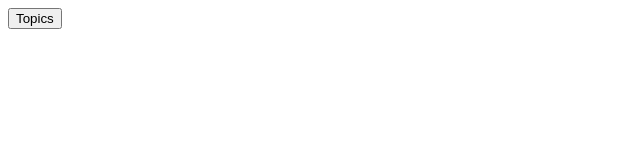
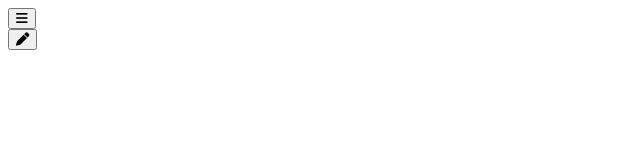
Before and after one commit to ketchup-cfg/somewhere-client-ui, a Svelte app: page / in a window 1280 px wide. Shown: the top 160 px of the page, without its empty margins (0-640 px from the left). Built offline with nearby package versions, Linux system fonts and the light colour scheme.

Commit message:
Added Font Awesome, and started to get sidebar buttons to work

```diff
--- a/public/index.html
+++ b/public/index.html
@@ -8,6 +8,7 @@
 
     <title>Forum</title>
 
+    <script src="https://kit.fontawesome.com/abcb054d0c.js" crossorigin="anonymous"></script>
     <link rel="stylesheet" href="build/bundle.css">
 
     <script defer src="build/bundle.js"></script>
--- a/src/App.svelte
+++ b/src/App.svelte
@@ -1,4 +1,5 @@
 <script lang="ts">
+  import {fly} from 'svelte/transition';
   import TopicsSidebar from "./TopicsSidebar.svelte";
 
   let shouldShowTopicSidebar = false;
@@ -10,17 +11,32 @@
 
 <div class="flex">
   {#if shouldShowTopicSidebar}
+    <div transition:fly="{{ x: -200, duration: 300 }}">
       <TopicsSidebar bind:shouldShowTopicSidebar/>
+    </div>
   {/if}
 
   <div class="relative top-4 left-4 z-0">
     <main>
+      {#if !shouldShowTopicSidebar}
+        <div class="fixed bottom-4 left-4" transition:fly="{{ y: 200, duration: 300 }}">
           <button
             class="bg-blue-500 hover:bg-blue-600 active:bg-blue-700 focus:outline-none focus:ring focus:ring-blue-300 text-white font-bold py-2 px-4 rounded"
             on:click={toggleSidebar}
           >
-        Topics
+            <i class="fa-solid fa-bars"></i>
           </button>
+        </div>
+      {/if}
+
+      <div class="fixed bottom-4 right-4">
+        <button
+          class="bg-blue-500 hover:bg-blue-600 active:bg-blue-700 focus:outline-none focus:ring focus:ring-blue-300 text-white font-bold py-2 px-4 rounded"
+          on:click={() => console.log("Just some stuff")}
+        >
+          <i class="fa-solid fa-pen"></i>
+        </button>
+      </div>
     </main>
   </div>
 </div>
--- a/src/TopicsSidebar.svelte
+++ b/src/TopicsSidebar.svelte
@@ -25,18 +25,18 @@
   });
 </script>
 
-<div class="absolute top-4 left-4 z-10 bg-blue-500 rounded shadow-lg p-1 m-1">
+<div class="fixed top-4 left-4 z-10 bg-blue-500 rounded shadow-lg p-1 m-1 w-fit">
   <nav>
-   <div class="grid grid-cols-3 gap-4 w-full">
+    <div class="relative grid grid-cols-3 p-1">
       <div class="col-start-2 col-end-2 justify-self-center">
         <h1>Browse Forum Topics</h1>
       </div>
-     <div class="col-auto justify-self-end">
+      <div class="col-start-3 col-end-3 justify-self-end">
         <button
-        class="bg-red-500 hover:bg-red-600 active:bg-red-700 focus:outline-none focus:ring focus:ring-red-300 text-white font-bold rounded"
+          class="bg-inherit text-white font-bold rounded"
           on:click={toggleSidebar}
         >
-        X
+          <i class="fa-solid fa-xmark"></i>
         </button>
       </div>
     </div>
```
Also changed, not shown: package.json (+5 -4 lines), 1 other file (tests, documents, lock files or other folders). Lines whose indentation alone changed are shown as unchanged.
